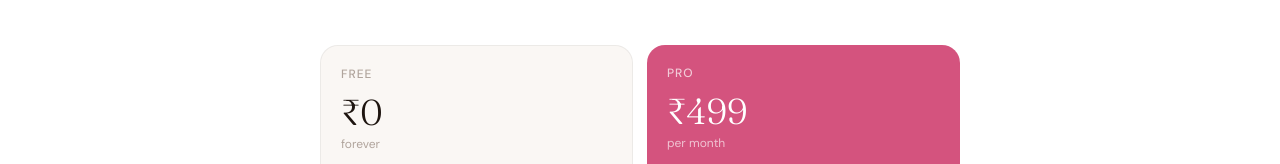
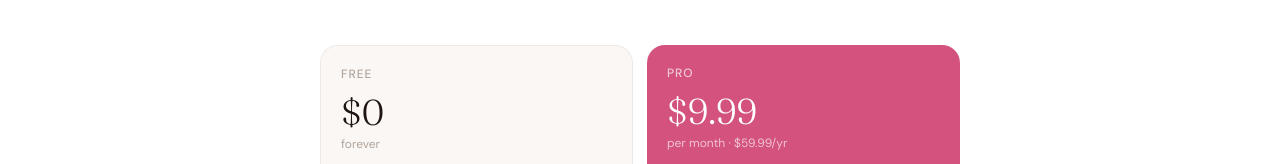
Before and after one commit to AKATSUKI369/flara, a website: page public/index.html in a window 1280 px wide. Shown: the part 4210-4374 px from the top of the page. Drawn offline with Linux system fonts and the light colour scheme.

Commit message:
Update pricing to .99/mo, .99/yr

```diff
--- a/public/index.html
+++ b/public/index.html
@@ -585,7 +585,7 @@
     <div class="pricing-grid">
       <div class="plan">
         <div class="plan-name">Free</div>
-        <div class="plan-price">₹0</div>
+        <div class="plan-price">$0</div>
         <div class="plan-period">forever</div>
         <div class="plan-feat"><span class="check">✓</span> Daily symptom log</div>
         <div class="plan-feat"><span class="check">✓</span> 30-day history</div>
@@ -594,8 +594,8 @@
       </div>
       <div class="plan featured">
         <div class="plan-name">Pro</div>
-        <div class="plan-price">₹499</div>
-        <div class="plan-period">per month</div>
+        <div class="plan-price">$9.99</div>
+        <div class="plan-period">per month · $59.99/yr</div>
         <div class="plan-feat"><span class="check">✓</span> Everything in Free</div>
         <div class="plan-feat"><span class="check">✓</span> Trigger analysis</div>
         <div class="plan-feat"><span class="check">✓</span> Doctor PDF report</div>
```
